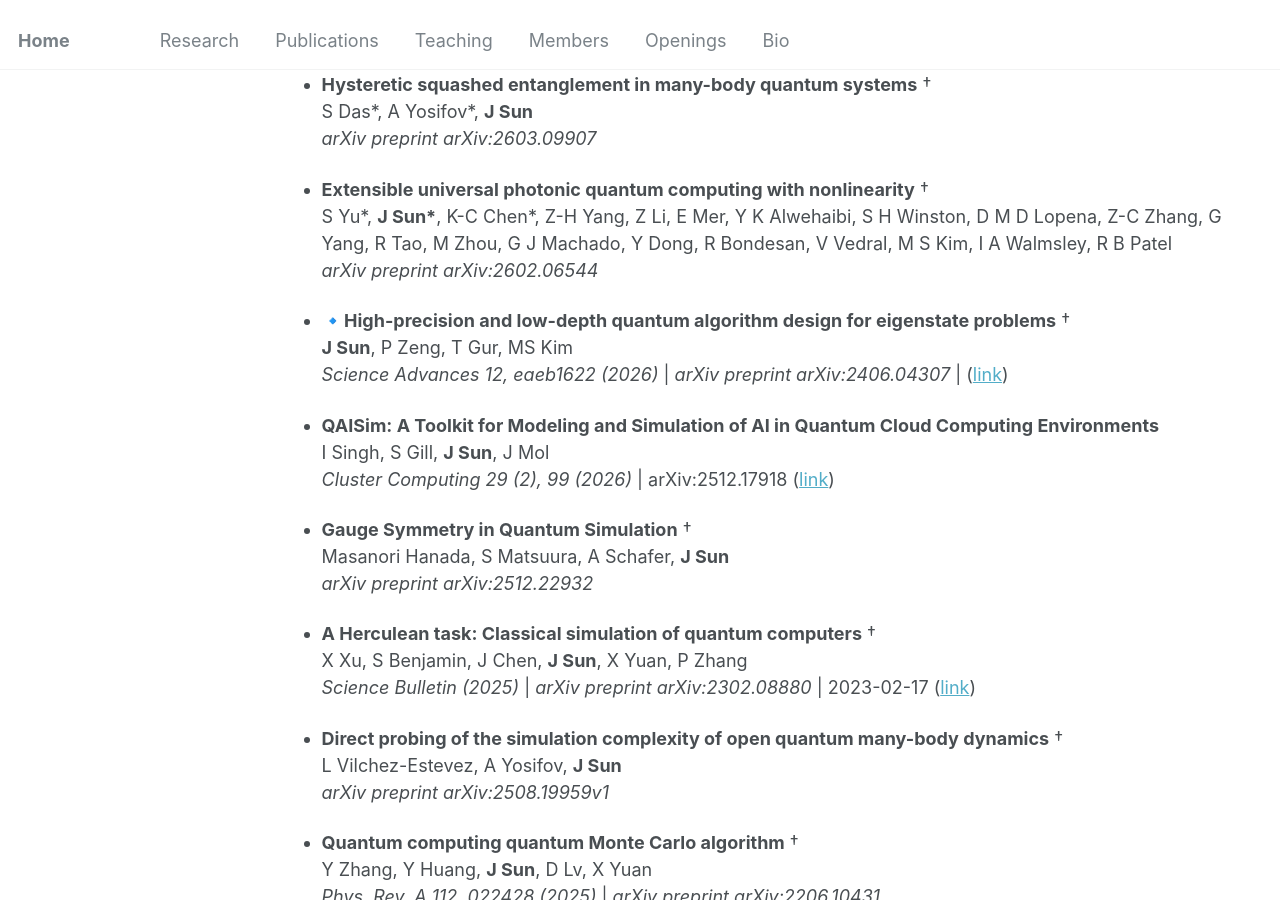
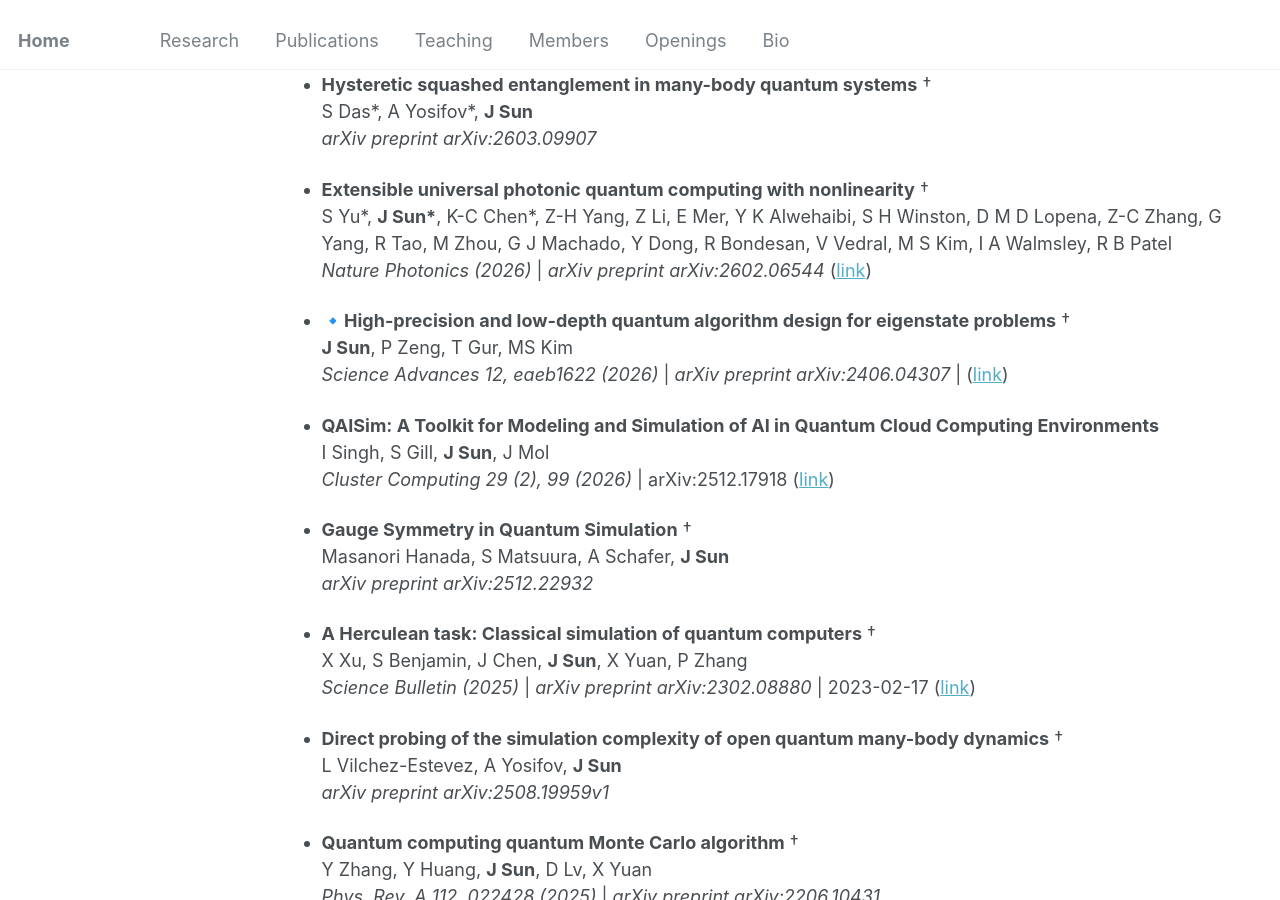
Before and after one commit to jinzhao-sun/jinzhao-sun.github.io, a Jekyll site: the page built from _pages/publications.md, in a window 1280 px wide and 900 px high, scrolled down 822 px. Built offline with Jekyll 4.4.1, drawn with Linux system fonts in a browser that asks for light colours.

Commit message:
Update publications.md

```diff
--- a/_pages/publications.md
+++ b/_pages/publications.md
@@ -42,7 +42,7 @@ Find descriptions of my research works under **[Research](research.md)**.
 
 - **Extensible universal photonic quantum computing with nonlinearity** †<br>
   S Yu\*, **J Sun\***, K-C Chen\*, Z-H Yang, Z Li, E Mer, Y K Alwehaibi, S H Winston, D M D Lopena, Z-C Zhang, G Yang, R Tao, M Zhou, G J Machado, Y Dong, R Bondesan, V Vedral, M S Kim, I A Walmsley, R B Patel <br>
-  *arXiv preprint arXiv:2602.06544*
+  *Nature Photonics (2026)* | *arXiv preprint arXiv:2602.06544*  ([link](https://www.nature.com/articles/s41566-026-01962-8))
 
 - 🔹**High-precision and low-depth quantum algorithm design for eigenstate problems** †<br>
   **J Sun**, P Zeng, T Gur, MS Kim
```
